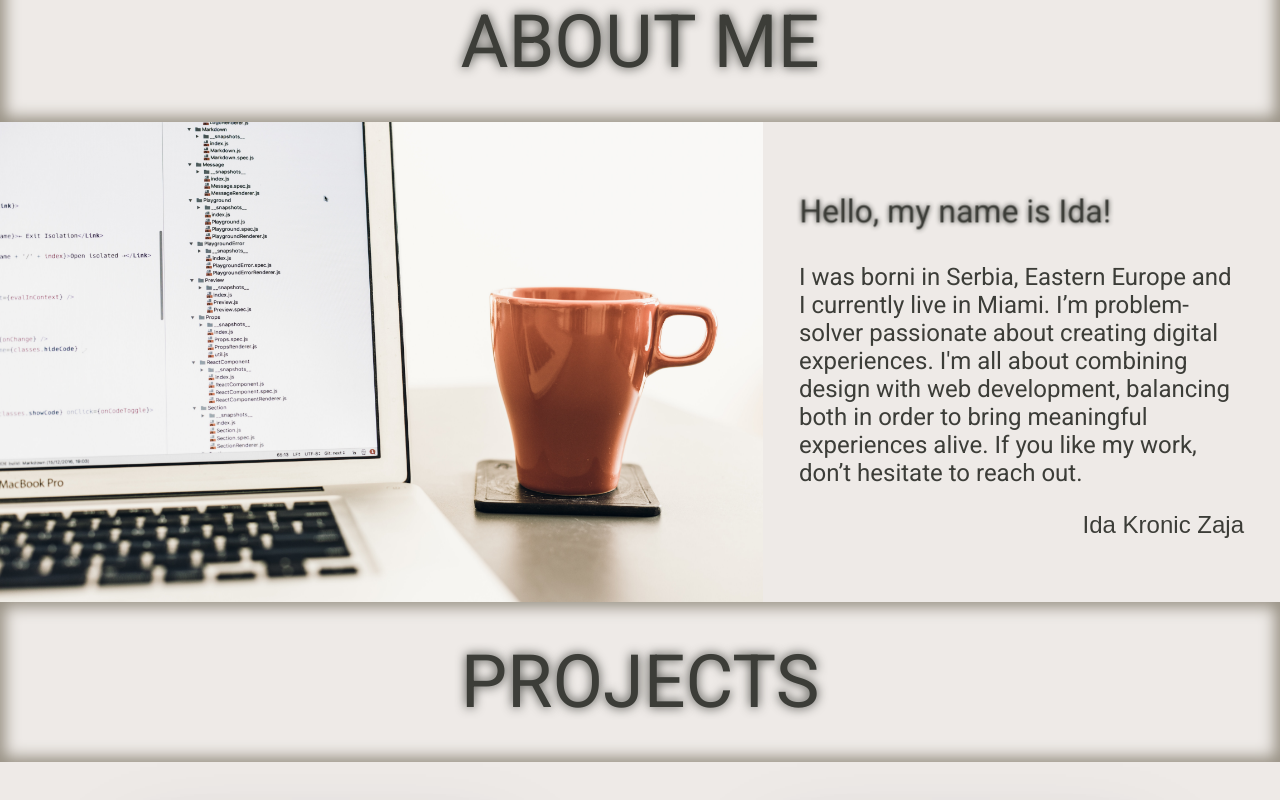
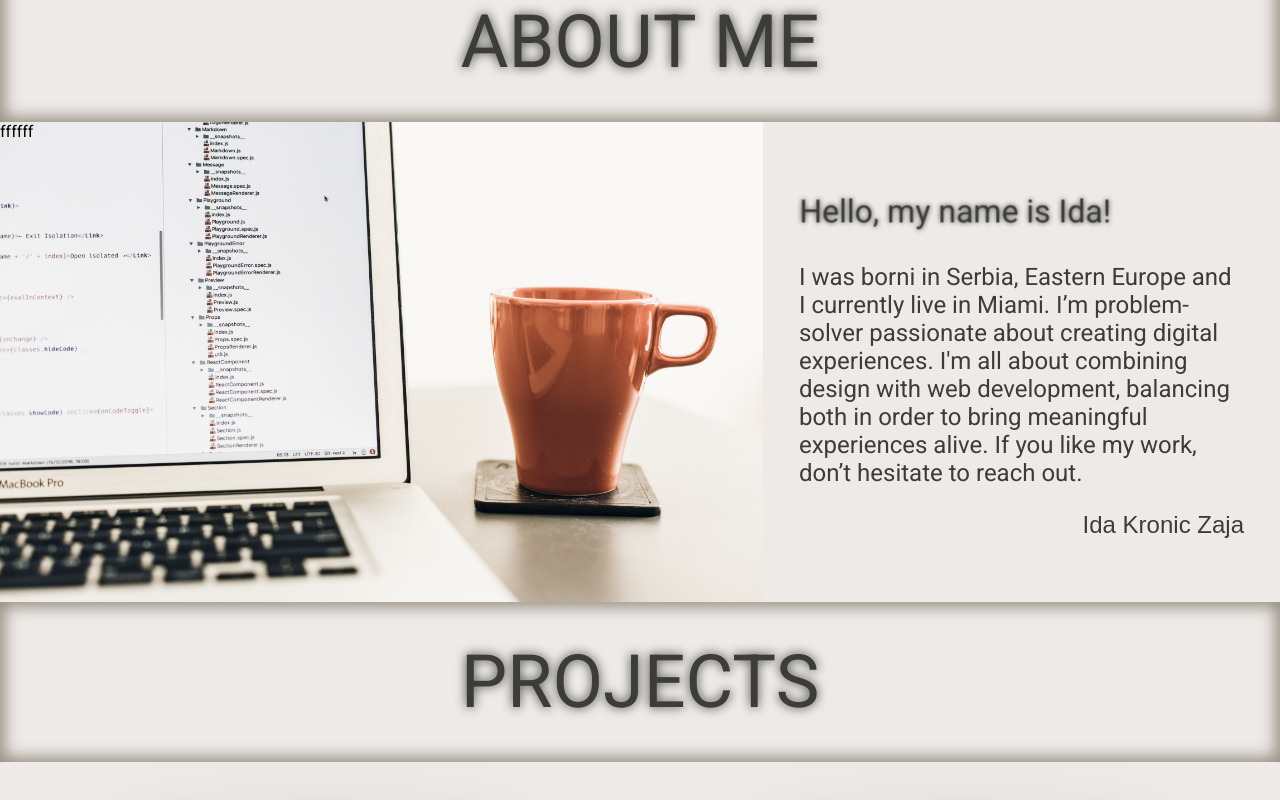
Before and after one commit to idakroniczaja/myPortfolio, a React (Create React App) app: page / in a window 1280 px wide. Shown: the part 438-1238 px from the top of the page. Built offline with nearby package versions, Linux system fonts and the light colour scheme; a web font is replaced by a local one.

Commit message:
testing tokens

```diff
--- a/src/components/AboutMe.js
+++ b/src/components/AboutMe.js
@@ -8,7 +8,7 @@ export default function AboutMe({aboutRef}) {
             <article>
 
                 <div className='about-image'>
-
+                 ffffff
                 </div>
 
                 <div className='about-text'>
```
